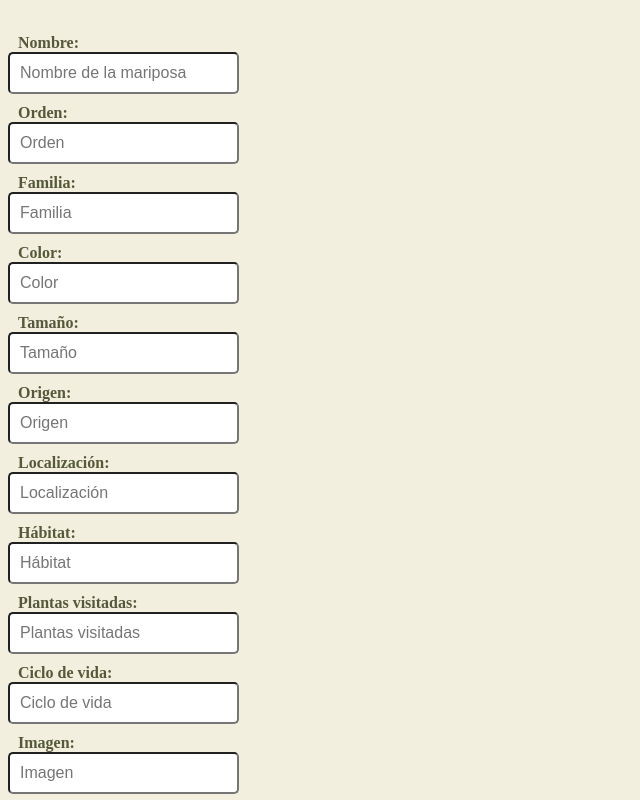
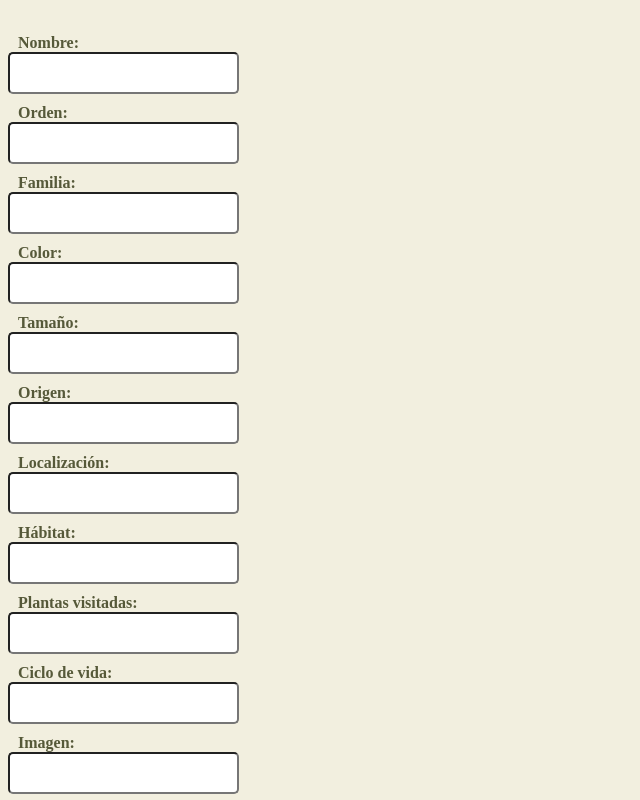
Before and after one commit to irinatiron/polinizadores-america-mariposas, a React (Vite) app: page /new-butterfly in a window 1280 px wide. Shown: the part 440-1240 px from the top of the page, without its empty margins (0-640 px from the left). Built offline with nearby package versions, Linux system fonts and the light colour scheme; a web font is replaced by a local one.

Commit message:
feat: implement POST method (create) in ButterflyServices.jsx, connect Form.jsx to CreateButterfly.jsx (#5)

```diff
--- a/src/components/Form.jsx
+++ b/src/components/Form.jsx
@@ -1,49 +1,90 @@
+import { useState } from 'react'; // Importa hook useState que maneja el estado del formulario
 import './Form.css';
 
-const Form = () => {
-  return (
-    <>
-      <form>
+const Form = ({ onSubmit }) => {
+  const [formData, setFormData] = useState({ // Se crea un estado local llamado formData con los valores del formulario
+    name: '', // Valores iniciales como cadena vacía
+    order: '',
+    family: '',
+    color: '',
+    size: '',
+    origin: '',
+    location: '',
+    habitat: '',
+    plants: '',
+    cycle: '',
+    img: '',
+    fenology: '',
+  });
+
+  const handleChange = (e) => { // Manejamos los cambios realizados por el usuario
+    const { name, value } = e.target; // Recoge name y value del input modificado
+    setFormData((prevData) => ({ // Recoge el estado anterior
+      ...prevData,
+      [name]: value, // Actualiza con los cambios modificados
+    }));
+  };
+
+  const handleSubmit = async (e) => {
+    e.preventDefault(); // Previene el comportamiento por defecto del navegador
+    await onSubmit(formData); // Llamada a la función onSubmit
+    setFormData({ // Tras enviar el formulario correctamente lo reinicia vacío
+      name: '',
+      order: '',
+      family: '',
+      color: '',
+      size: '',
+      origin: '',
+      location: '',
+      habitat: '',
+      plants: '',
+      cycle: '',
+      img: '',
+      fenology: '',
+    });
+  };
+
+  return ( // Renderizado del form
+    <form onSubmit={handleSubmit}>
       <label htmlFor="input-name">Nombre:</label>
-        <input type="text" id="input-name" name="name" placeholder="Nombre de la mariposa" required></input>
+      <input type="text" id="input-name" name="name" value={formData.name} onChange={handleChange} required />
 
       <label htmlFor="input-order">Orden:</label>
-        <input type="text" id="input-order" name="order" placeholder="Orden" required></input>
+      <input type="text" id="input-order" name="order" value={formData.order} onChange={handleChange} required />
 
       <label htmlFor="input-family">Familia:</label>
-        <input type="text" id="input-family" name="family" placeholder="Familia" required></input>
+      <input type="text" id="input-family" name="family" value={formData.family} onChange={handleChange} required />
 
       <label htmlFor="input-color">Color:</label>
-        <input type="text" id="input-color" name="color" placeholder="Color"></input>
+      <input type="text" id="input-color" name="color" value={formData.color} onChange={handleChange} />
 
       <label htmlFor="input-size">Tamaño:</label>
-        <input type="text" id="input-size" name="size" placeholder="Tamaño"></input>
+      <input type="text" id="input-size" name="size" value={formData.size} onChange={handleChange} />
 
       <label htmlFor="input-origin">Origen:</label>
-        <input type="text" id="input-origin" name="origin" placeholder="Origen"></input>
+      <input type="text" id="input-origin" name="origin" value={formData.origin} onChange={handleChange} />
 
       <label htmlFor="input-location">Localización:</label>
-        <input type="text" id="input-location" name="location" placeholder="Localización"></input>
+      <input type="text" id="input-location" name="location" value={formData.location} onChange={handleChange} />
 
       <label htmlFor="input-habitat">Hábitat:</label>
-        <input type="text" id="input-habitat" name="habitat" placeholder="Hábitat"></input>
+      <input type="text" id="input-habitat" name="habitat" value={formData.habitat} onChange={handleChange} />
 
       <label htmlFor="input-plants">Plantas visitadas:</label>
-        <input type="text" id="input-plants" name="plants" placeholder="Plantas visitadas"></input>
+      <input type="text" id="input-plants" name="plants" value={formData.plants} onChange={handleChange} />
 
       <label htmlFor="input-cycle">Ciclo de vida:</label>
-        <input type="text" id="input-cycle" name="cycle" placeholder="Ciclo de vida"></input>
+      <input type="text" id="input-cycle" name="cycle" value={formData.cycle} onChange={handleChange} />
 
       <label htmlFor="input-img">Imagen:</label>
-        <input type="url" id="input-img" name="img" placeholder="Imagen"></input>
+      <input type="url" id="input-img" name="img" value={formData.img} onChange={handleChange} />
 
       <label htmlFor="input-fenology">Fenología:</label>
-        <input type="text" id="input-fenology" name="fenology" placeholder="Fenología"></input>
+      <input type="text" id="input-fenology" name="fenology" value={formData.fenology} onChange={handleChange} />
 
       <button type="submit">Enviar</button>
     </form>
-    </>
-  )
-}
+  );
+};
 
 export default Form;
--- a/src/pages/CreateButterfly.jsx
+++ b/src/pages/CreateButterfly.jsx
@@ -1,12 +1,13 @@
 import Form from '../components/Form';
+import { createButterfly } from '../services/ButterflyServices';
 
 const CreateButterfly = () => {
   return (
     <>
-    <p>Nueva mariposa.</p>
-    <Form/>
+      <p>Nueva mariposa.</p>
+      <Form onSubmit={createButterfly} />
     </>
-  )
-}
+  );
+};
 
 export default CreateButterfly;
--- a/src/services/ButterflyServices.jsx
+++ b/src/services/ButterflyServices.jsx
@@ -10,5 +10,26 @@ async function getOneButterfly(id) {
 
 }
 // Método POST para el CREATE
+export async function createButterfly(newButterfly) {
+  try {
+    const response = await fetch(URL_API, {
+      method: 'POST',
+      headers: {
+        'Content-Type': 'application/json'
+      },
+      body: JSON.stringify(newButterfly)
+    });
+    if (response.ok) {
+      const created = await response.json();
+      alert('Mariposa añadida correctamente');
+      return created;
+    } else {
+      const errorText = await response.text();
+      console.error('Error al añadir la mariposa:', errorText);
+    }
+  } catch (error) {
+    console.error('Error:', error);
+  }
+}
 // Método PUT para el UPDATE
 // Método DELETE para eliminar
```
Also changed, not shown: server/db.json (+17 -17 lines). Lines whose indentation alone changed are shown as unchanged.
